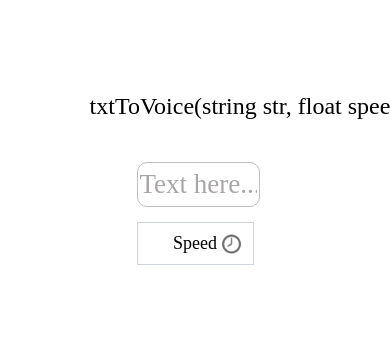
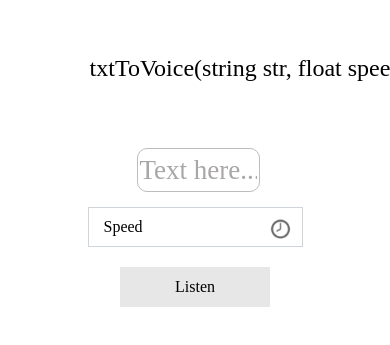
Before and after one commit to sashazenit4/pet.js, a plain HTML site: page day_1/index.html in a window 390 px wide. Shown: the part 245-590 px from the top of the page. Drawn offline with nearby package versions, Linux system fonts and the light colour scheme.

Commit message:
Функционал реализован для английского языка, адаптив страницы не предусмотрен

```diff
--- a/day_1/index.html
+++ b/day_1/index.html
@@ -14,6 +14,8 @@
     <div class="title">txtToVoice(string str, float speed)</div>
     <div class="text">
         <input id="TARGET_STRING" class="text__input" type="text" value="" placeholder="Text here...">
+    </div>
+    <div class="preferences">
         <select class="select" name="speed" id="SPEED_SELECTOR">
             <option disabled>Speed</option>
             <option value="0.5">x0.5</option>
@@ -23,7 +25,9 @@
             <option value="1.5">x1.5</option>
             <option value="2">x2</option>
         </select>
+        <button onclick="speak();" class="submit">Listen</button>
     </div>
     <script src="selector.js"></script>
+    <script src="script.js"></script>
 </body>
 </html>
--- /dev/null
+++ b/day_1/script.js
@@ -0,0 +1,10 @@
+let speak = function () {
+    let speech = new SpeechSynthesisUtterance();
+
+    speech.rate = document.getElementById("SPEED_SELECTOR").value;
+    speech.text = document.getElementById("TARGET_STRING").value;
+    speech.volume = 1;
+    speech.lang = "en-US";
+
+    speechSynthesis.speak(speech);
+}
--- a/day_1/style.css
+++ b/day_1/style.css
@@ -1,19 +1,18 @@
 .title {
-    margin: 40vh auto;
+    margin: 300px auto;
     text-align: center;
     width: 500px;
     font-size: 24px;
 }
 
 .text {
-    margin: -35vh auto;
+    margin: -235px auto;
     text-align: center;
     max-width: 30%;
     font-size: 18px;
 }
 
 .text__input {
-    margin-top: 15px;
     display: block;
     width: 100%;
     font-family: inherit;
@@ -34,7 +33,25 @@
     opacity: 0.4;
 }
 
+.preferences {
+    display: block;
+    margin: 250px auto;
+    width: 100%;
+}
 
+.submit {
+    width: 150px;
+    height: 40px;
+    display: block;
+    margin: 20px auto;
+    -webkit-appearance: none;
+     -moz-appearance: none;
+          appearance: none;
+    border: 0;
+    border-radius: 0;
+    background: rgb(231, 231, 231);
+    cursor: pointer;
+}
 
 .select {
     display: block;
```
